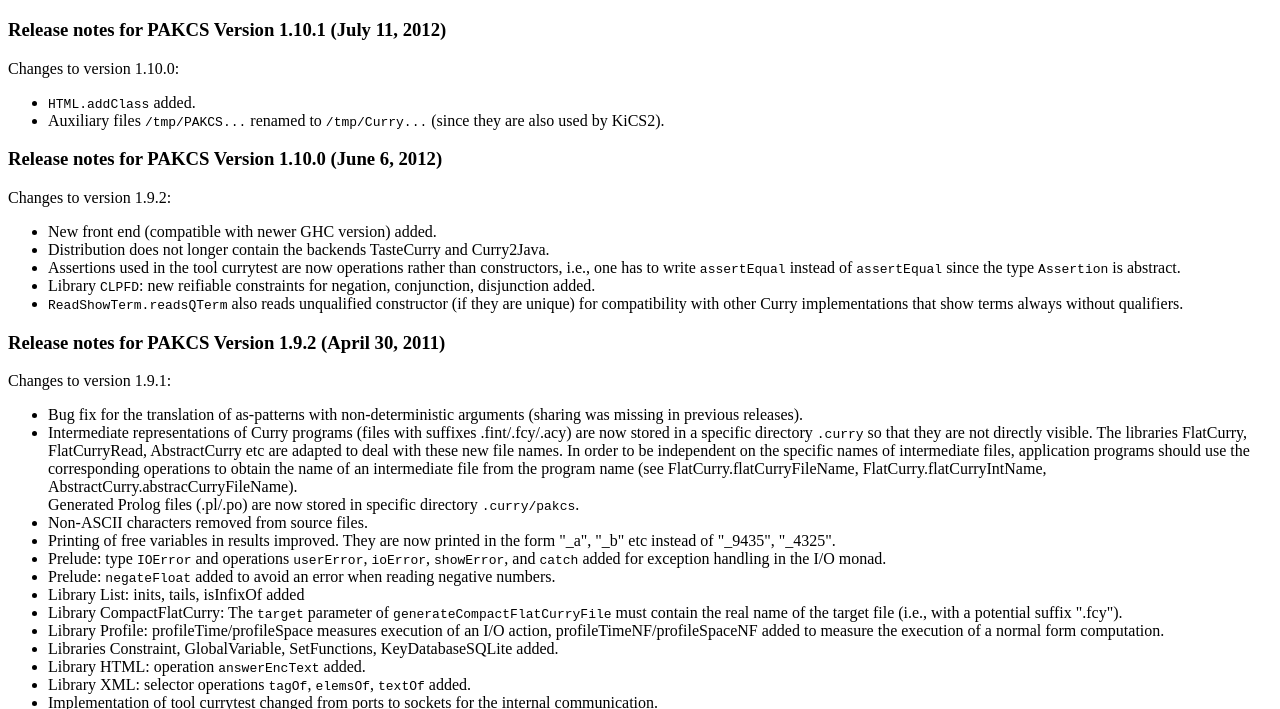
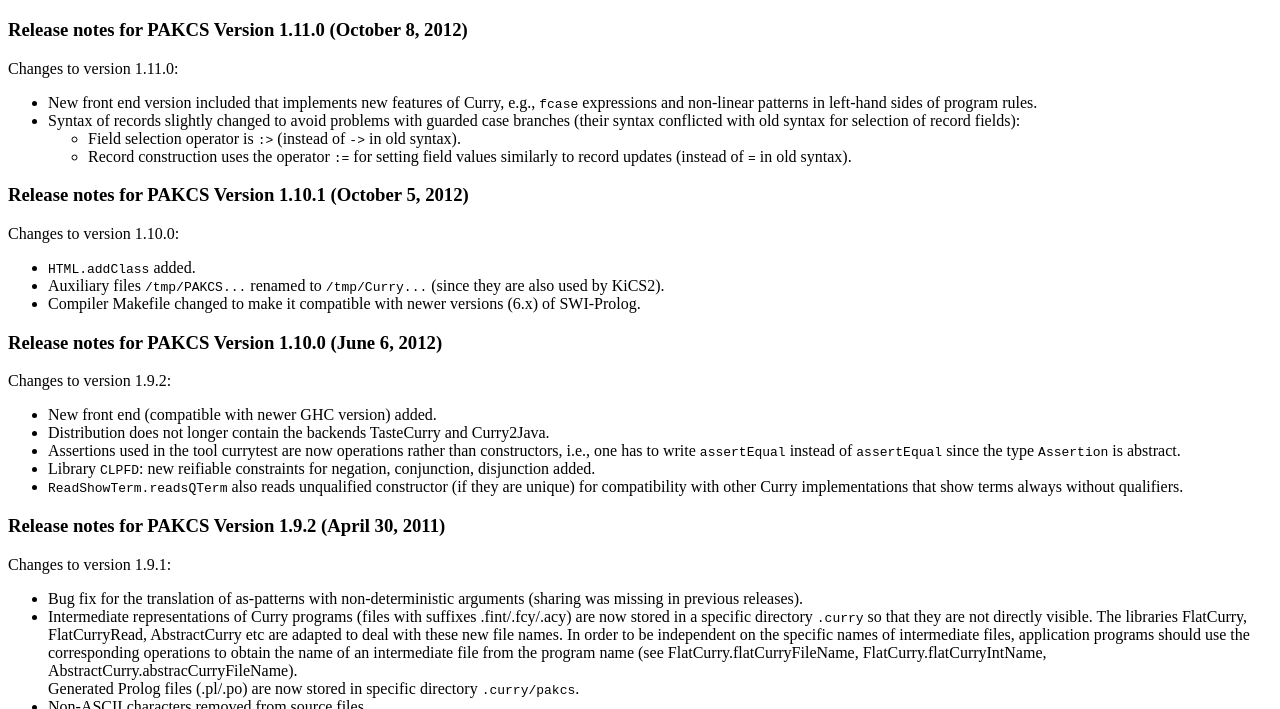
Before and after one commit to cau-placc/pakcs, a plain HTML site: page RELNOTES.html in a window 1280 px wide. Shown: the part 61-770 px from the top of the page. Drawn offline with Linux system fonts and the light colour scheme.

Commit message:
Release notes updated

```diff
--- a/RELNOTES.html
+++ b/RELNOTES.html
@@ -13,7 +13,33 @@
 
 <h1>PAKCS: Release Notes</h1>
 
-<h3>Release notes for PAKCS Version 1.10.1 (July 11, 2012)</h3>
+<h3>Release notes for PAKCS Version 1.11.0 (October 8, 2012)</h3>
+
+Changes to version 1.11.0:
+<ul>
+<li>
+ New front end version included that implements new features of Curry,
+ e.g., <code>fcase</code> expressions and non-linear patterns in left-hand sides
+ of program rules.
+</li>
+<li>
+  Syntax of records slightly changed to avoid problems
+  with guarded case branches (their syntax conflicted with old syntax
+  for selection of record fields):
+<ul>
+<li>
+  Field selection operator is <code>:&gt;</code>
+  (instead of <code>-&gt;</code> in old syntax).
+</li>
+<li>
+  Record construction uses the operator <code>:=</code>
+  for setting field values similarly to record updates
+  (instead of <code>=</code> in old syntax).
+</li>
+</ul>
+</ul>
+
+<h3>Release notes for PAKCS Version 1.10.1 (October 5, 2012)</h3>
 
 Changes to version 1.10.0:
 <ul>
@@ -23,6 +49,10 @@ Changes to version 1.10.0:
 <li>
   Auxiliary files <code>/tmp/PAKCS...</code> renamed to
   <code>/tmp/Curry...</code> (since they are also used by KiCS2).
+</li>
+<li>
+  Compiler Makefile changed to make it compatible with
+  newer versions (6.x) of SWI-Prolog.
 </li>
 </ul>
 
```
Also changed, not shown: 1 other file.
